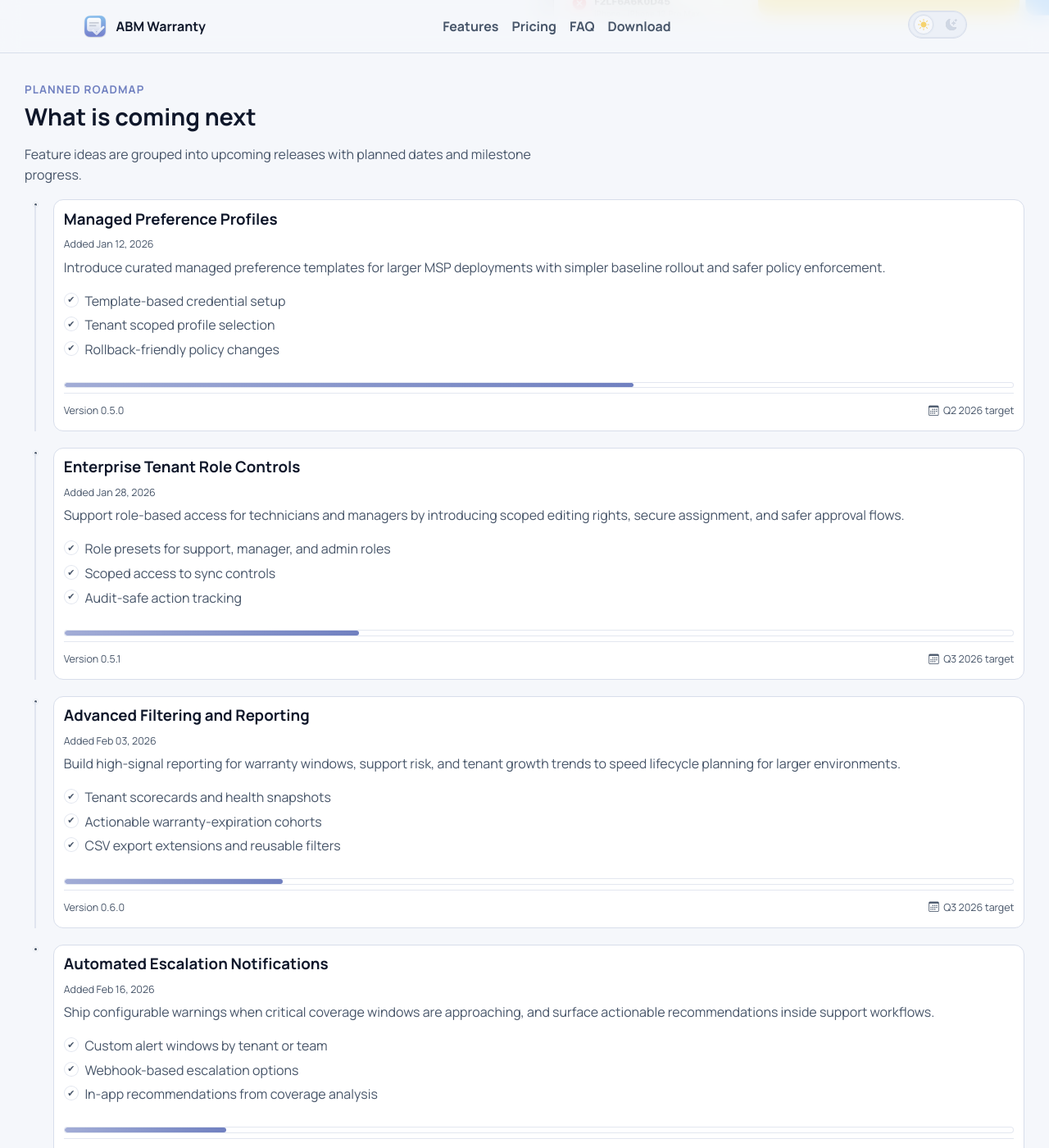
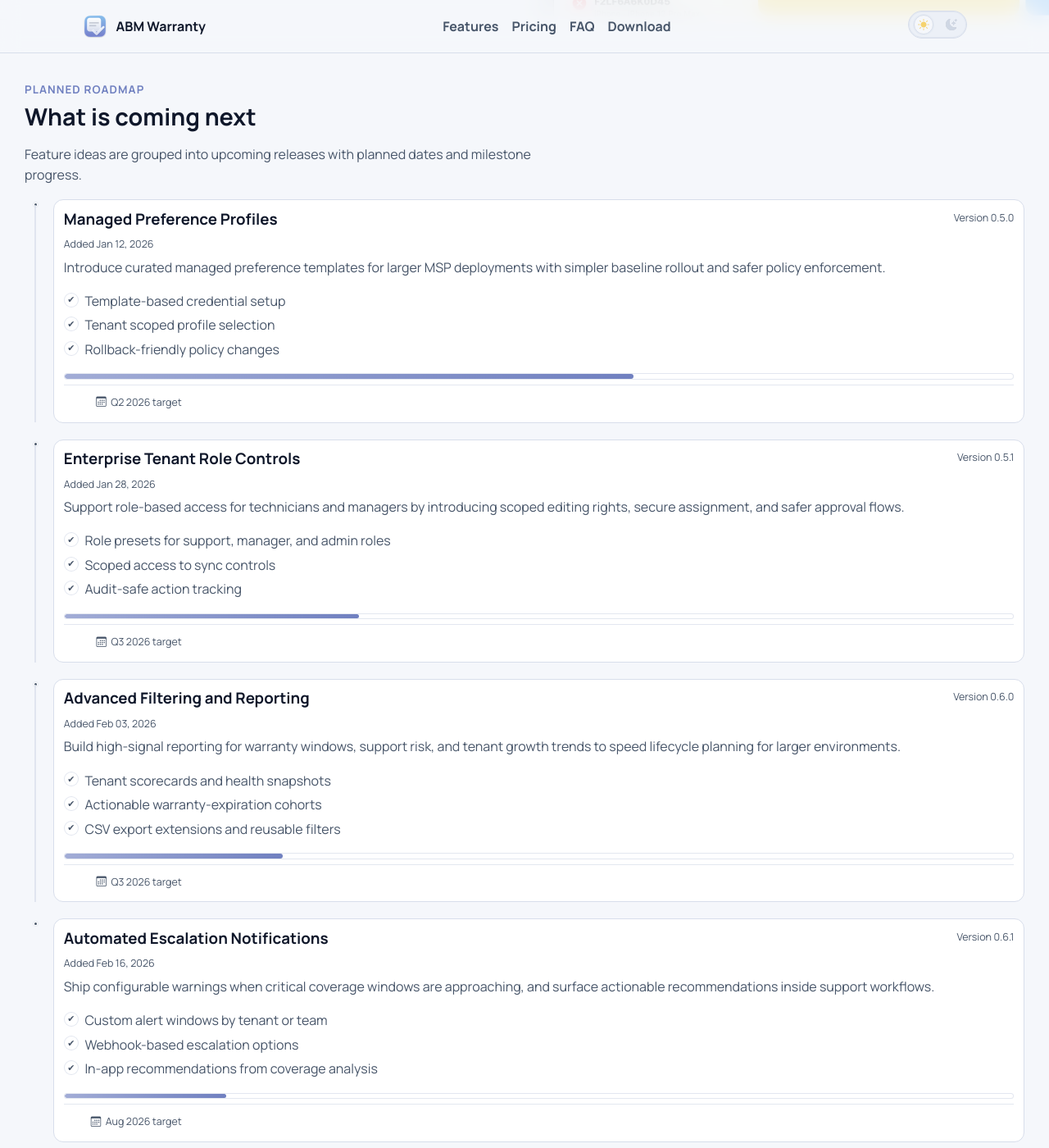
Before and after one commit to jonbrown21/abmwarranty, a Jekyll site: the page built from roadmap.md, in a window 1280 px wide and 1400 px high, scrolled down 683 px. Shown: the whole window at 82% size. Built offline with Jekyll 4.4.1, drawn with Linux system fonts in a browser that asks for light colours.

Commit message:
simplify roadmap footer layout to inline progress and target date

```diff
--- a/_includes/sections/roadmap.html
+++ b/_includes/sections/roadmap.html
@@ -10,7 +10,10 @@
           <span class="roadmap-dot" aria-hidden="true"></span>
         </div>
         <article class="roadmap-card">
-          <h3>Managed Preference Profiles</h3>
+          <div class="roadmap-head-row">
+            <h3>Managed Preference Profiles</h3>
+            <p class="roadmap-version">Version 0.5.0</p>
+          </div>
           <p class="roadmap-added">Added Jan 12, 2026</p>
           <p>Introduce curated managed preference templates for larger MSP deployments with simpler baseline rollout and safer policy enforcement.</p>
           <ul class="roadmap-list">
@@ -24,7 +27,6 @@
             </div>
           </div>
           <div class="roadmap-footer">
-            <p class="roadmap-version">Version 0.5.0</p>
             <p class="roadmap-date"><i class="bi bi-calendar3" aria-hidden="true"></i><span>Q2 2026 target</span></p>
           </div>
         </article>
@@ -35,7 +37,10 @@
           <span class="roadmap-dot" aria-hidden="true"></span>
         </div>
         <article class="roadmap-card">
-          <h3>Enterprise Tenant Role Controls</h3>
+          <div class="roadmap-head-row">
+            <h3>Enterprise Tenant Role Controls</h3>
+            <p class="roadmap-version">Version 0.5.1</p>
+          </div>
           <p class="roadmap-added">Added Jan 28, 2026</p>
           <p>Support role-based access for technicians and managers by introducing scoped editing rights, secure assignment, and safer approval flows.</p>
           <ul class="roadmap-list">
@@ -49,7 +54,6 @@
             </div>
           </div>
           <div class="roadmap-footer">
-            <p class="roadmap-version">Version 0.5.1</p>
             <p class="roadmap-date"><i class="bi bi-calendar3" aria-hidden="true"></i><span>Q3 2026 target</span></p>
           </div>
         </article>
@@ -60,7 +64,10 @@
           <span class="roadmap-dot" aria-hidden="true"></span>
         </div>
         <article class="roadmap-card">
-          <h3>Advanced Filtering and Reporting</h3>
+          <div class="roadmap-head-row">
+            <h3>Advanced Filtering and Reporting</h3>
+            <p class="roadmap-version">Version 0.6.0</p>
+          </div>
           <p class="roadmap-added">Added Feb 03, 2026</p>
           <p>Build high-signal reporting for warranty windows, support risk, and tenant growth trends to speed lifecycle planning for larger environments.</p>
           <ul class="roadmap-list">
@@ -74,7 +81,6 @@
             </div>
           </div>
           <div class="roadmap-footer">
-            <p class="roadmap-version">Version 0.6.0</p>
             <p class="roadmap-date"><i class="bi bi-calendar3" aria-hidden="true"></i><span>Q3 2026 target</span></p>
           </div>
         </article>
@@ -85,7 +91,10 @@
           <span class="roadmap-dot" aria-hidden="true"></span>
         </div>
         <article class="roadmap-card">
-          <h3>Automated Escalation Notifications</h3>
+          <div class="roadmap-head-row">
+            <h3>Automated Escalation Notifications</h3>
+            <p class="roadmap-version">Version 0.6.1</p>
+          </div>
           <p class="roadmap-added">Added Feb 16, 2026</p>
           <p>Ship configurable warnings when critical coverage windows are approaching, and surface actionable recommendations inside support workflows.</p>
           <ul class="roadmap-list">
@@ -99,7 +108,6 @@
             </div>
           </div>
           <div class="roadmap-footer">
-            <p class="roadmap-version">Version 0.6.1</p>
             <p class="roadmap-date"><i class="bi bi-calendar3" aria-hidden="true"></i><span>Aug 2026 target</span></p>
           </div>
         </article>
--- a/assets/css/main.css
+++ b/assets/css/main.css
@@ -643,6 +643,20 @@ html[data-theme='dark'] .theme-icon-light { color: #9ca9c0; opacity: 0.35; }
   margin-bottom: 0.25rem;
 }
 
+.roadmap-head-row {
+  display: flex;
+  justify-content: space-between;
+  align-items: flex-start;
+  gap: 0.75rem;
+}
+
+.roadmap-head-row .roadmap-version {
+  margin: 0;
+  align-self: flex-start;
+  font-size: 0.78rem;
+  color: var(--text-muted);
+}
+
 .roadmap-added {
   margin: 0 0 0.25rem;
   font-size: 0.78rem;
@@ -693,9 +707,8 @@ html[data-theme='dark'] .theme-icon-light { color: #9ca9c0; opacity: 0.35; }
   margin-top: auto;
   display: flex;
   justify-content: space-between;
-  align-items: flex-end;
+  align-items: center;
   gap: 0.8rem;
-  flex-wrap: nowrap;
   border-top: 1px solid color-mix(in srgb, var(--border) 72%, transparent);
   padding-top: 0.68rem;
 }
@@ -707,15 +720,25 @@ html[data-theme='dark'] .theme-icon-light { color: #9ca9c0; opacity: 0.35; }
   color: var(--text-muted);
 }
 
+.roadmap-version {
+  flex: 0 0 auto;
+  white-space: nowrap;
+}
+
 .roadmap-date {
   display: inline-flex;
   align-items: center;
   gap: 0.34rem;
   justify-content: flex-end;
+  min-width: 9rem;
+  justify-self: end;
+  margin-left: auto;
+  text-align: right;
 }
 
 .roadmap-progress-wrap {
-  margin-top: 0.65rem;
+  margin: 0;
+  flex: 1 1 auto;
 }
 
 .roadmap-progress {
```
